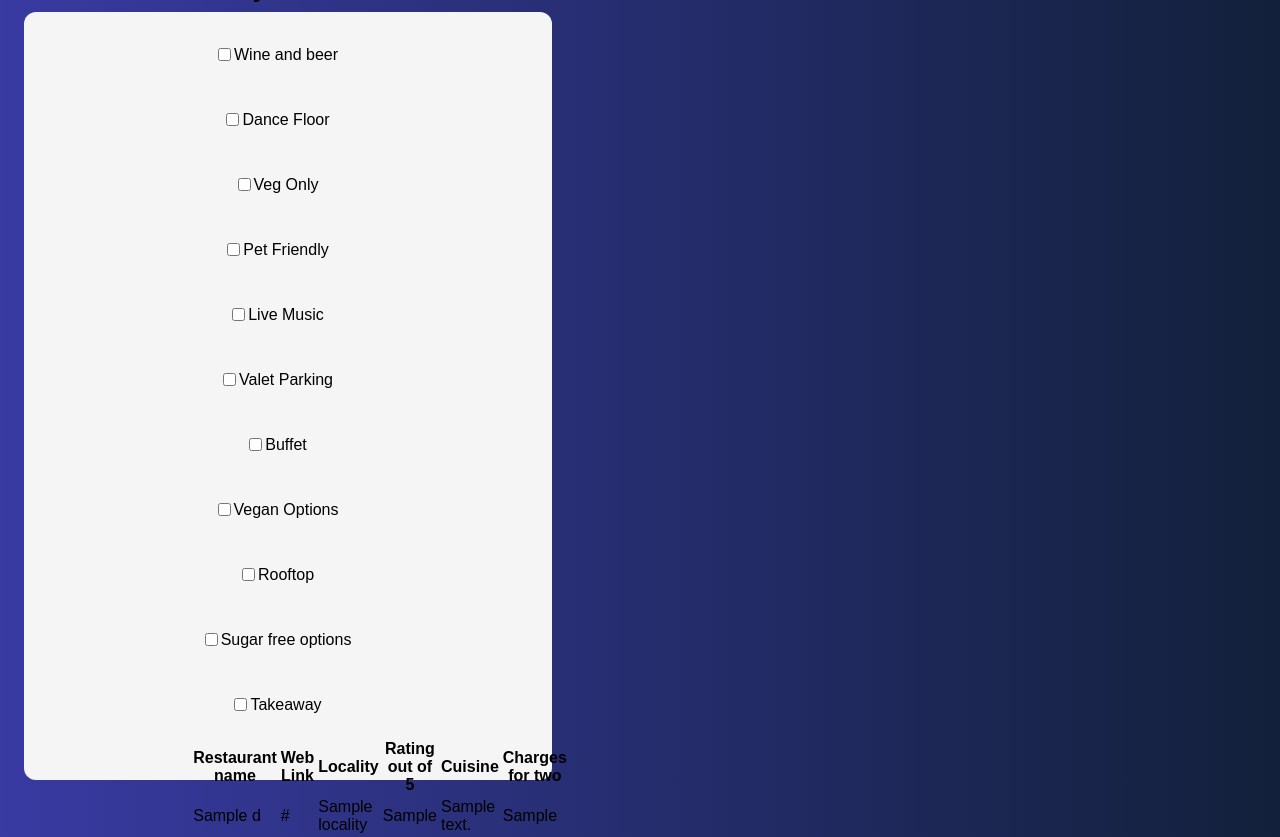
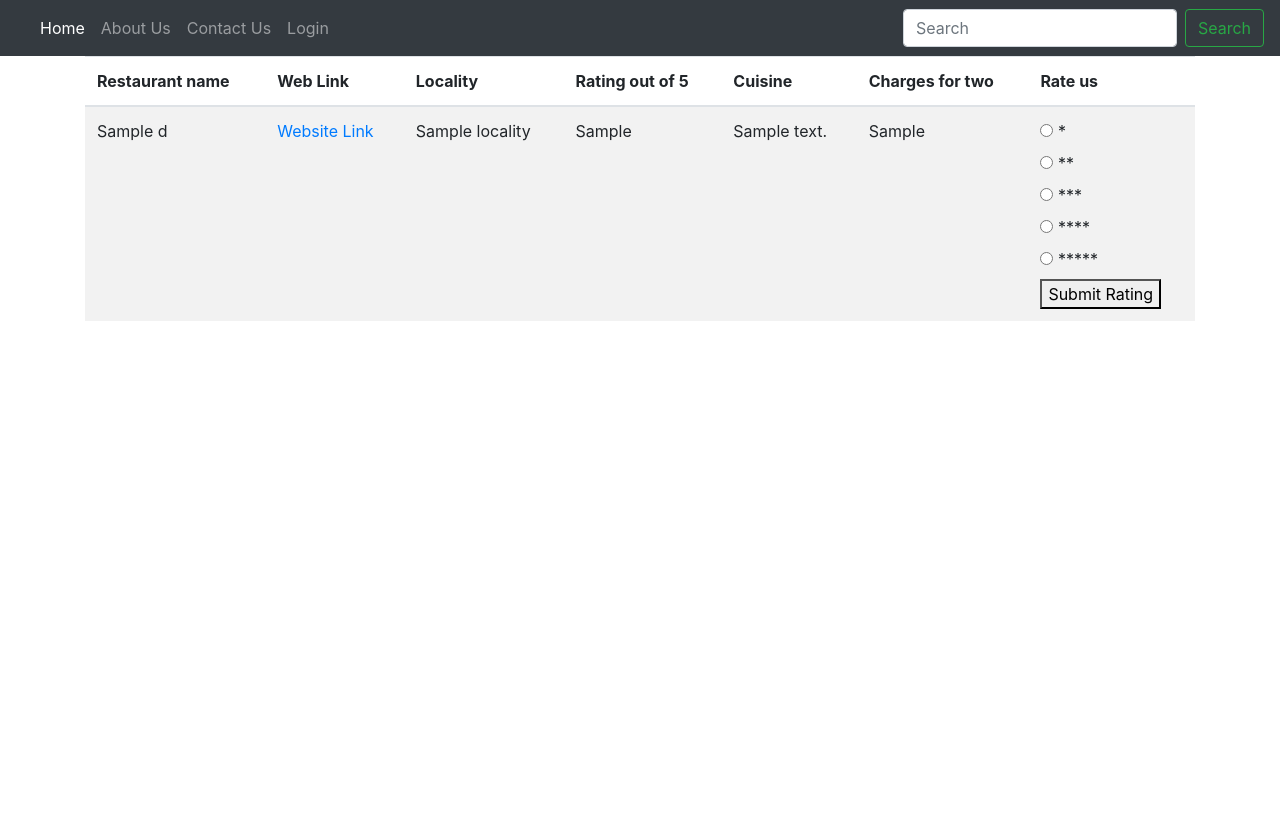
Before and after one commit to Ganu3010/DVSAM, a Django app: template WebDev/Hello/templates/filter.html in a window 1280 px wide. After the commit the page ends 321 px from the top, so only its background shows below. Run offline with Django 3.2, Linux system fonts and the light colour scheme; the template is opened without the code that fills it: most values are stand-ins (such as "Sample title", 1, 10 or a date in 2020); parts of the project's set-up code (start-up, migrations or seed data) failed here and were passed over; some libraries are stand-ins or nearby versions.

Commit message:
Final Commit101

```diff
--- a/Src/search.py
+++ b/Src/search.py
@@ -8,6 +8,6 @@ class Search:
         for i in self.df.columns:
             for j in range(12188):
                 for sv in search_var:
-                    if self.df[i][j] == sv:
+                    if sv in self.df[j][i]:
                         output = output.append(self.df.loc[j])
         return output.drop_duplicates(subset = None, keep = 'first')
--- a/WebDev/Hello/home/final.py
+++ b/WebDev/Hello/home/final.py
@@ -5,9 +5,9 @@ from sklearn.metrics.pairwise import cosine_similarity
 
 class Predicting:
     def __init__(self):
-        self.df = pd.read_csv('searchable.csv')
+        self.df = pd.read_csv('home/searchable.csv')
         self.df = self.df.fillna(0)
-        self.combine = pd.read_csv('combined.csv')
+        self.combine = pd.read_csv('home/combined.csv')
         self.combine = self.combine[['user_id', 'rest_name', 'rating']]
         self.pivot = self.combine.pivot_table(index=['user_id'], columns=['rest_name'], values='rating')
         self.pivot = self.pivot.fillna(0)
--- a/WebDev/Hello/templates/base.html
+++ b/WebDev/Hello/templates/base.html
@@ -53,7 +53,6 @@
     <a class="nav-link dropdown-toggle" href='#' id="navbarDropdown" role="button" data-toggle="dropdown"> Welcome {{request.user}}</a>
     <div class="dropdown-menu" aria-labelledby="navbarDropdown">
               <a class="dropdown-item" href="/logout">Logout</a>
-              <a class="dropdown-item">Recent restaurants</a>
             </div>
           </li>
           </ul>
--- a/WebDev/Hello/templates/filter.html
+++ b/WebDev/Hello/templates/filter.html
@@ -1,82 +1,10 @@
-<!DOCTYPE html>
-<html lang="en">
-<head>
-    <meta charset="UTF-8">
-    <meta http-equiv="X-UA-Compatible" content="IE=edge">
-    <meta name="viewport" content="width=device-width, initial-scale=1.0">
+{% extends 'base.html' %}
 
-    <title>Filter</title>
-    <link rel="stylesheet" href="filter.css">
+{% block title %}Search Page{% endblock title %}
 
-</head>
-<body>
-    <section class="filter">
-        <div class="filter-page">
-
-        <div class="form">
-        <form action="">
-            <h2 id="heading">Add your filters</h2>
-            <div class="add-filter">
-
-            <input type="checkbox" id="drink1" name="drink1">
-            <label for="drink1">Wine and beer</label>
-
-            </div>
-
-            <div class="add-filter">
-                <input type="checkbox" id="dance" name="dance">
-            <label for="dance">Dance Floor</label><br>
-            </div>
-
-            <div class="add-filter">
-                <input type="checkbox" id="veg" name="veg">
-            <label for="veg">Veg Only</label><br>
-            </div>
-
-            <div class="add-filter">
-                <input type="checkbox" id="pet" name="pet">
-            <label for="pet">Pet Friendly</label><br>
-            </div>
-
-            <div class="add-filter">
-                <input type="checkbox" id="music" name="music">
-            <label for="music">Live Music</label><br>
-            </div>
-
-            <div class="add-filter">
-                <input type="checkbox" id="parking" name="parking">
-            <label for="parking">Valet Parking</label><br>
-            </div>
-
-            <div class="add-filter">
-                <input type="checkbox" id="buffet" name="buffet">
-            <label for="buffet">Buffet</label><br>
-            </div>
-
-            <div class="add-filter">
-                <input type="checkbox" id="vegan" name="vegan">
-            <label for="vegan">Vegan Options</label><br>
-            </div>
-
-            <div class="add-filter">
-                <input type="checkbox" id="Rooftop" name="Rooftop">
-            <label for="Rooftop">Rooftop</label><br>
-            </div>
-
-            <div class="add-filter">
-                <input type="checkbox" id="sugar" name="sugar">
-            <label for="sugar">Sugar free options</label><br>
-            </div>
-
-            <div class="add-filter">
-                <input type="checkbox" id="takeaway" name="takeaway">
-            <label for="takeaway">Takeaway</label><br>
-            </div>
+{% block body %}
 
 
-        </form>
-
-    </div>
 
     <div class="container" style="overflow-x:auto;">
         <table class="table table-striped">
@@ -88,6 +16,7 @@
                     <th>Rating out of 5</th>
                     <th>Cuisine</th>
                     <th>Charges for two</th>
+                    <th>Rate us</th>
                 </tr>
             </thead>
             <tbody>
@@ -95,11 +24,31 @@
                 {% for i in d %}
                 <tr>
                     <td>{{i.Restaurant_Name}}</td>
-                    <td>{{i.Web_Link}}</td>
+                    <td><a href={{i.Web_Link}} target="_blank">Website Link</a></td>
                     <td>{{i.Locality}}</td>
                     <td>{{i.Ratings_out_of_5}}</td>
                     <td>{{i.Cuisines}}</td>
                     <td>{{i.Charges_for_two}}</td>
+                    <td><form action="/search", method="post">
+                          {% csrf_token %}
+                          <input type="radio" id="1star" name="rating" value='{{i.Restaurant_Name}}:1'>
+                          <label for="1star">*</label>
+                          <br>
+                          <input type="radio" id="2star" name="rating" value='{{i.Restaurant_Name}}:2'>
+                          <label for="2star">**</label>
+                          <br>
+                          <input type="radio" id="3star" name="rating" value='{{i.Restaurant_Name}}:3'>
+                          <label for="3star">***</label>
+                          <br>
+                          <input type="radio" id="4star" name="rating" value='{{i.Restaurant_Name}}:4'>
+                          <label for="4star">****</label>
+                          <br>
+                          <input type="radio" id="5star" name="rating" value='{{i.Restaurant_Name}}:5'>
+                          <label for="5star">*****</label>
+                          <br>
+                          <button type="submit">Submit Rating</button>
+                        </form>
+                    </td>
                 </tr>
                 {% endfor %}
                 {% endif %}
@@ -110,5 +59,4 @@
     </div>
 </section>
 
-</body>
-</html>
+{% endblock body%}
```
Also changed, not shown: WebDev/Hello/Cust_user/models.py (+12 -11 lines), WebDev/Hello/home/search.py (+9 -3 lines), WebDev/Hello/home/views.py (+33 -13 lines), WebDev/Hello/Cust_user/migrations/0004_remove_userdata_i_alter_userdata_first_name_and_more.py (added), WebDev/Hello/Cust_user/migrations/0005_userdata_i_alter_userdata_rate1_alter_userdata_rate2_and_more.py (added), WebDev/Hello/db.sqlite3, 1 other file.
